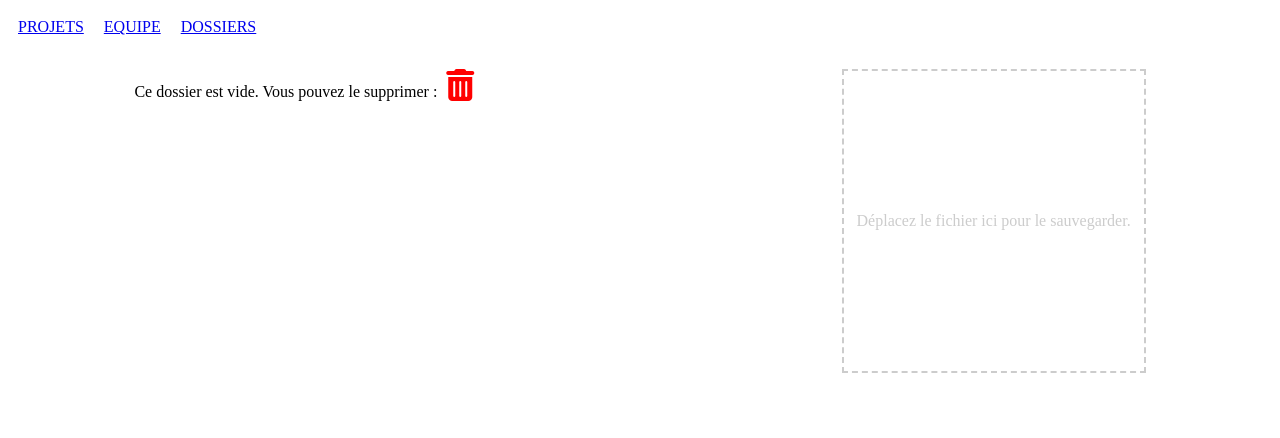
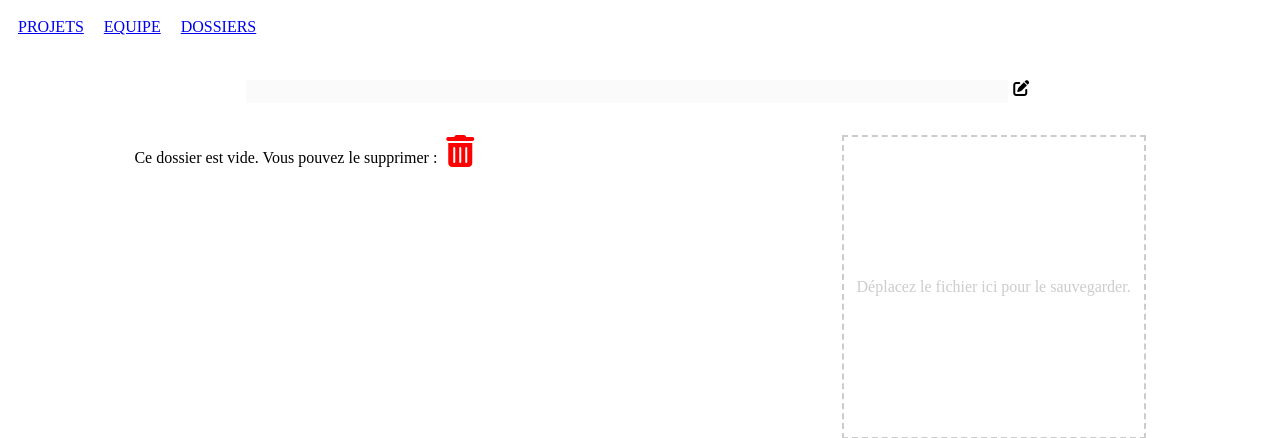
Before and after one commit to milin-fr/easy-board, a Symfony app: template templates/main/folder.html.twig in a window 1280 px wide. Shown: the top 438 px of the page. Run offline with Twig, Linux system fonts and the light colour scheme; the template is opened without the code that fills it, so the values that code supplies are empty; some libraries are stand-ins or nearby versions.

Commit message:
change folder title ok

```diff
--- a/public/css/style.css
+++ b/public/css/style.css
@@ -55,8 +55,10 @@ i
     display: inline;
 }
 
+.button--edit-folder,
 .button--edit-task,
 .button--edit-project,
+.title-form--title-submit,
 .fa-eye
 {
     cursor: pointer;
@@ -243,3 +245,32 @@ i
 {
     display: none;
 }
+
+.title-form--container
+{
+    display: flex;
+    justify-content: center;
+    padding: 2rem 0;
+}
+
+.title-form--form
+{
+    width: 100%;
+    display: flex;
+    justify-content: center;
+}
+
+.title-form--title-input
+{
+    width: 60%;
+    text-align: center;
+    border: none;
+    text-transform: uppercase;
+    font-size: large;
+    color: black;
+}
+
+.button--edit-folder
+{
+    display: inline;
+}
--- a/public/js/folderApp.js
+++ b/public/js/folderApp.js
@@ -6,7 +6,13 @@ var app = {
       dropzone.addEventListener("dragleave", app.dragLeave);
       dropzone.addEventListener("drop", app.dragDrop);
       document.querySelectorAll(".fa-trash-alt").forEach(function(element){
-        element.addEventListener("submit", app.deleteFolder);
+        element.addEventListener("click", app.deleteFolder);
+      });
+      document.querySelectorAll(".button--edit-folder").forEach(function(element){
+        element.addEventListener("click", app.enableForm);
+      });
+      document.querySelectorAll(".title-form--form").forEach(function(element){
+        element.addEventListener("submit", app.editFolder);
       });
     },
     dragOver: function(event) {
@@ -50,6 +56,26 @@ var app = {
         console.log("nay");
       }
     },
+    enableForm: function() {
+      document.querySelector(".title-form--title-input").disabled = false;
+      document.querySelector(".title-form--title-input").focus();
+      document.querySelector(".title-form--title-submit").classList.remove("hidden");
+    },
+    editFolder: function(event) {
+      event.preventDefault();
+      const url = this.action;
+      axios.post(url, {
+        "folderTitle": this.querySelector('input[name="folderTitle"]').value,
+      })
+      .then(function (response) {
+        console.log(response);
+      })
+      .catch(function (error) {
+        console.log(error);
+      });
+      document.querySelector(".title-form--title-input").disabled = true;
+      document.querySelector(".title-form--title-submit").classList.add("hidden");
+    },
 };
 
 document.addEventListener('DOMContentLoaded', app.init);
--- a/templates/main/folder.html.twig
+++ b/templates/main/folder.html.twig
@@ -3,7 +3,13 @@
 {% block title %}{{ folder.title }}{% endblock %}
 
 {% block body %}
-<h1 class="page--title">{{ folder.title }}</h1>
+<div class="title-form--container">
+    <form class="title-form--form" action="{{ path('folder_put', {'id': folder.id}) }}">
+        <input class="title-form--title-input" type="text" name="folderTitle" value="{{ folder.title }}" disabled>
+        <input class="title-form--title-submit hidden" type="submit" value="Modifier">
+        <i class="fas fa-edit button--edit-folder"></i>
+    </form>
+</div>
     <div class="folder-page--container">
     <div class="file--uploads">
     {% for file in folder.uploadedFiles %}
```
Also changed, not shown: src/Controller/Api/ApiController.php (+27 -0 lines).
